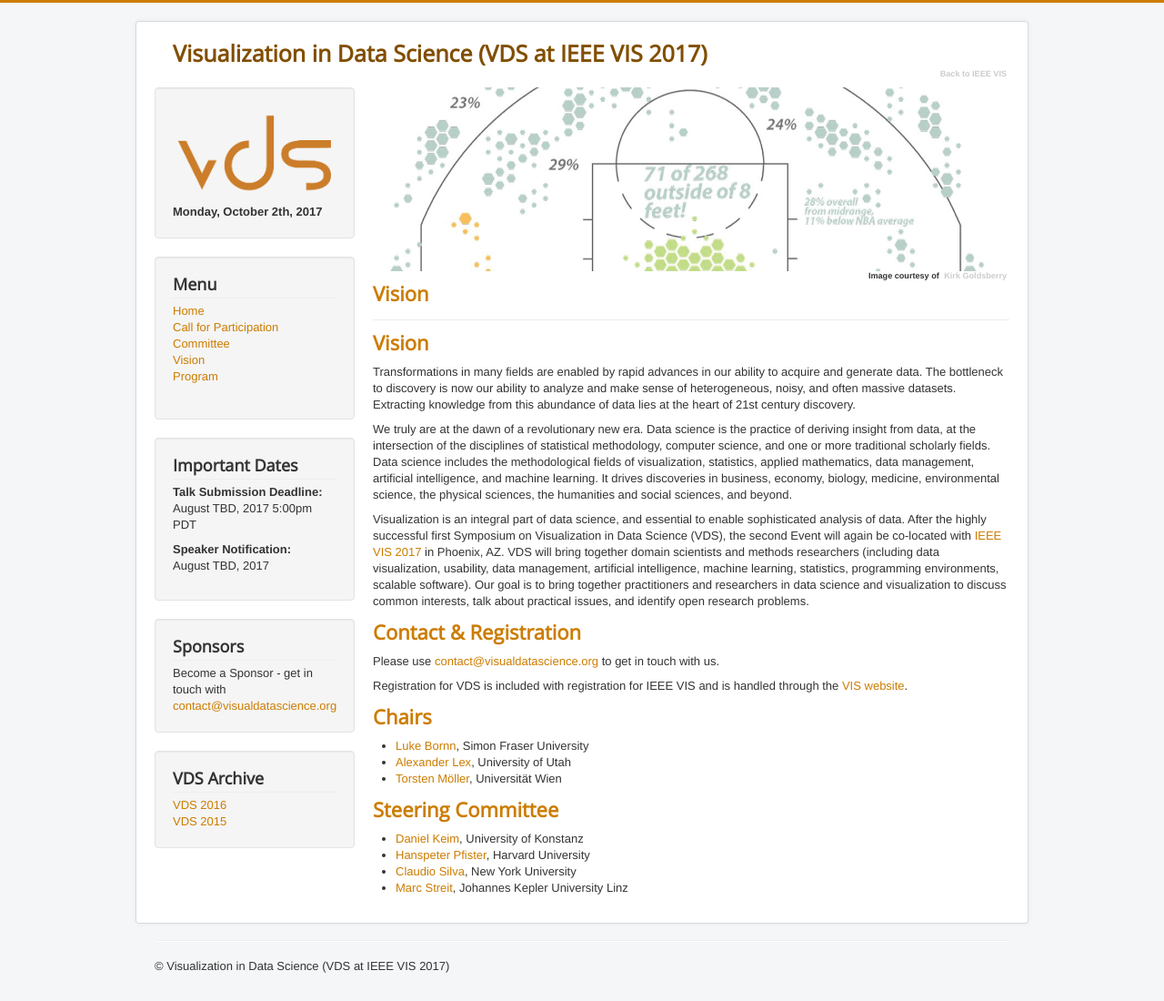
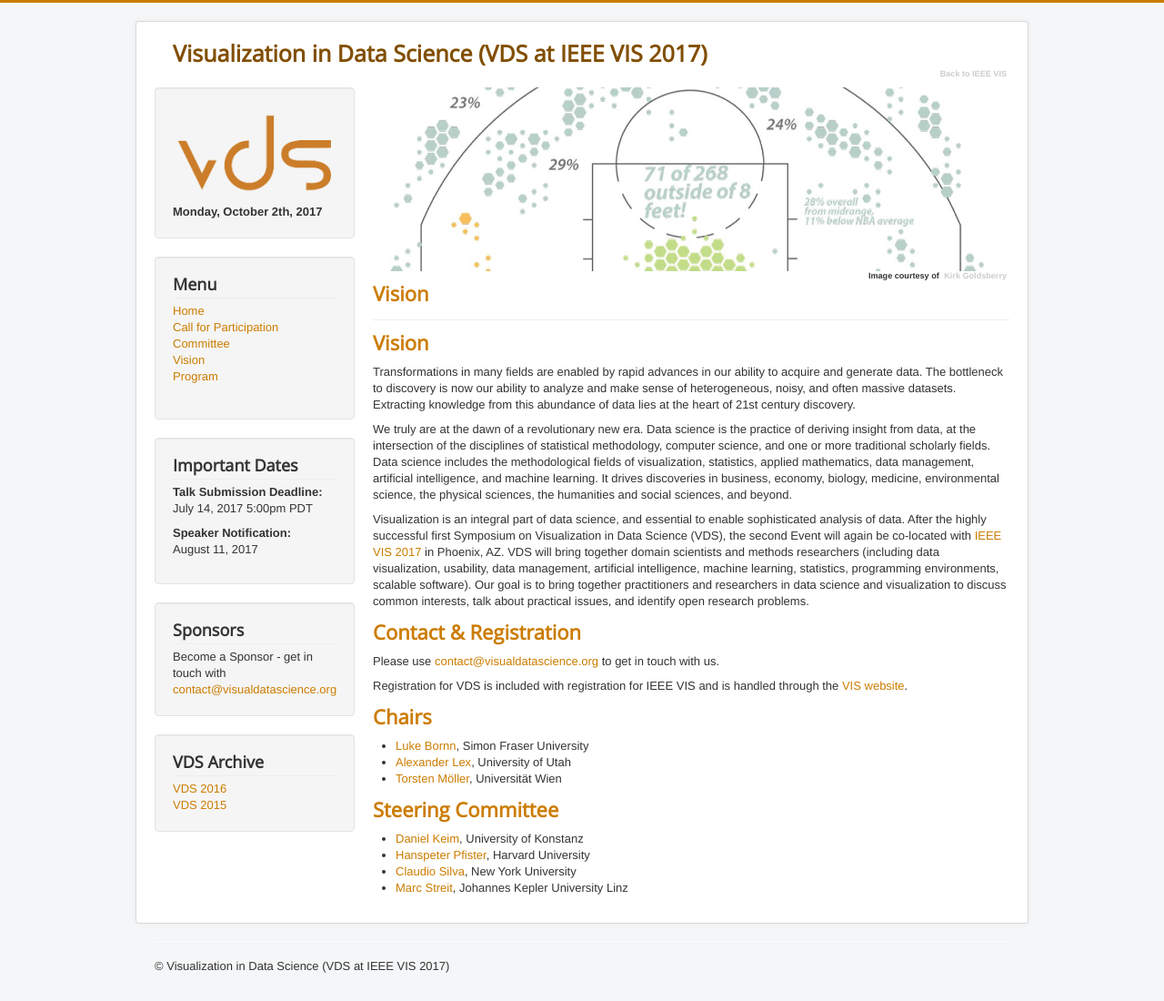
Before and after one commit to visualdatascience/2017, a Jekyll site: the page built from index.md, in a window 1280 px wide. Shown: the whole page at 91% size. Built offline with Jekyll 4.4.1, drawn with Linux system fonts in a browser that asks for light colours; our own code applies the rules of GitHub Pages for plain Markdown files.

Commit message:
updated left-panel dates

```diff
--- a/_config.yml
+++ b/_config.yml
@@ -7,8 +7,8 @@ url: "http://visualdatascience.org"
 conferenceshort: "VDS 2017"
 conferencedate: "Monday, October 2th, 2017"
 
-deadline_submission: "August TBD, 2017 5:00pm PDT"
-deadline_notification: "August TBD, 2017"
+deadline_submission: "July 14, 2017 5:00pm PDT"
+deadline_notification: "August 11, 2017"
 
 # Build settings
 markdown: kramdown
```
Also changed, not shown: 1 other file.
